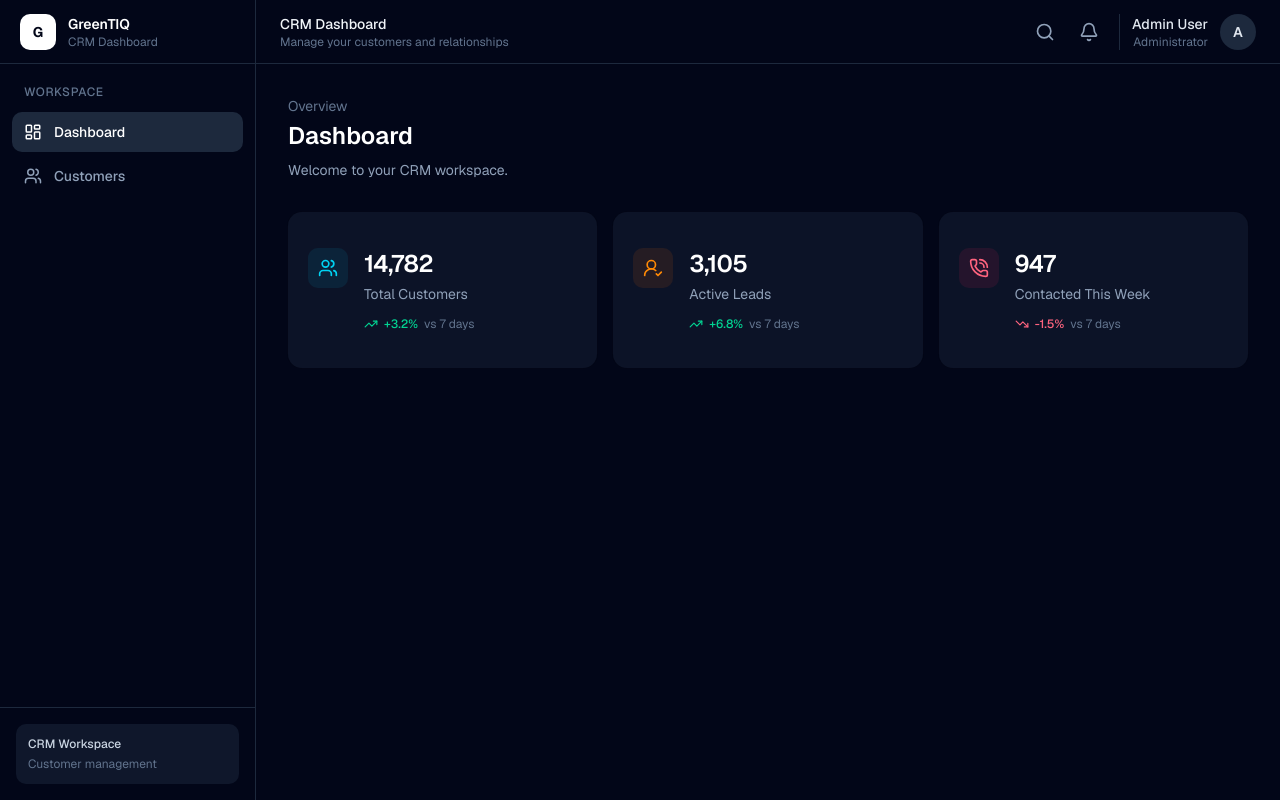
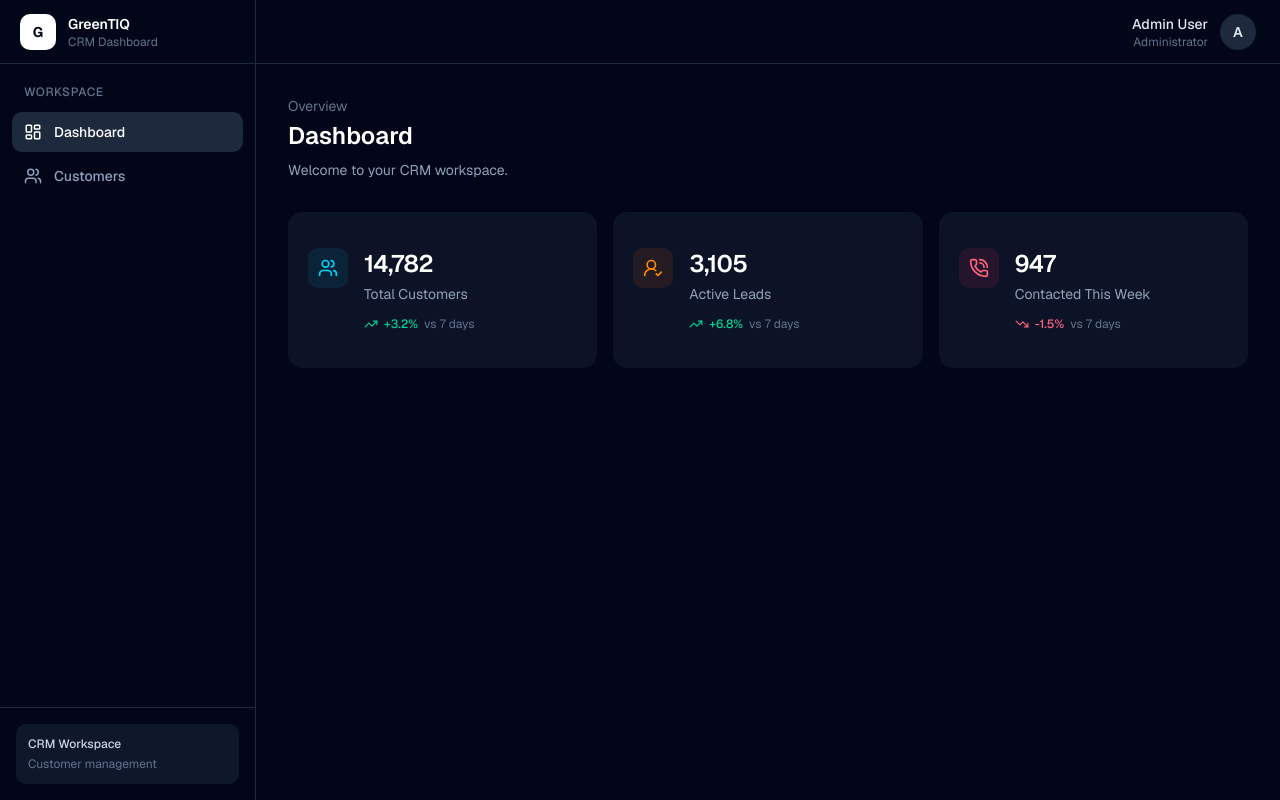
Before and after one commit to abhiram0a/advanced-crm-dashboard, a Next.js app: page / in a window 1280 px wide. Built offline with nearby package versions, Linux system fonts and the light colour scheme.

Commit message:
refactor: simplify dashboard header

```diff
--- a/src/components/layout/Header.tsx
+++ b/src/components/layout/Header.tsx
@@ -1,6 +1,6 @@
 "use client";
 
-import { Menu, Bell, Search } from "lucide-react";
+import { Menu } from "lucide-react";
 
 interface HeaderProps {
   onMenuClick: () => void;
@@ -9,8 +9,7 @@
 export function Header({ onMenuClick }: HeaderProps) {
   return (
     <header className="flex h-16 shrink-0 items-center justify-between border-b border-slate-800 bg-slate-950 px-4 sm:px-6">
-      {/* Left side */}
-      <div className="flex items-center gap-3">
+      {/* Mobile navigation */}
       <button
         type="button"
         onClick={onMenuClick}
@@ -20,36 +19,8 @@
         <Menu className="h-5 w-5" />
       </button>
 
-        <div>
-          <p className="text-sm font-medium text-slate-100">
-            CRM Dashboard
-          </p>
-
-          <p className="hidden text-xs text-slate-500 sm:block">
-            Manage your customers and relationships
-          </p>
-        </div>
-      </div>
-
-      {/* Right side */}
-      <div className="flex items-center gap-2">
-        <button
-          type="button"
-          aria-label="Search"
-          className="hidden rounded-lg p-2 text-slate-400 hover:bg-slate-800 hover:text-white sm:block"
-        >
-          <Search className="h-5 w-5" />
-        </button>
-
-        <button
-          type="button"
-          aria-label="Notifications"
-          className="rounded-lg p-2 text-slate-400 hover:bg-slate-800 hover:text-white"
-        >
-          <Bell className="h-5 w-5" />
-        </button>
-
-        <div className="ml-1 flex items-center gap-3 border-l border-slate-800 pl-3">
+      {/* User profile */}
+      <div className="ml-auto flex items-center gap-3">
         <div className="hidden text-right sm:block">
           <p className="text-sm font-medium text-slate-200">
             Admin User
@@ -64,7 +35,6 @@
           A
         </div>
       </div>
-      </div>
     </header>
   );
 }
```
Lines whose indentation alone changed are shown as unchanged.
